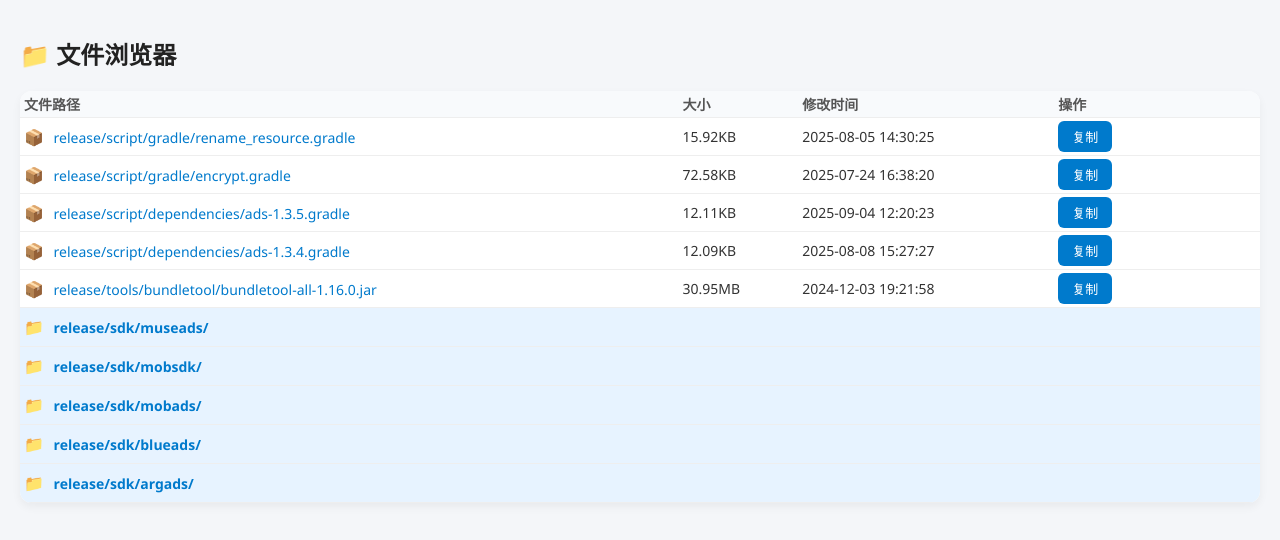
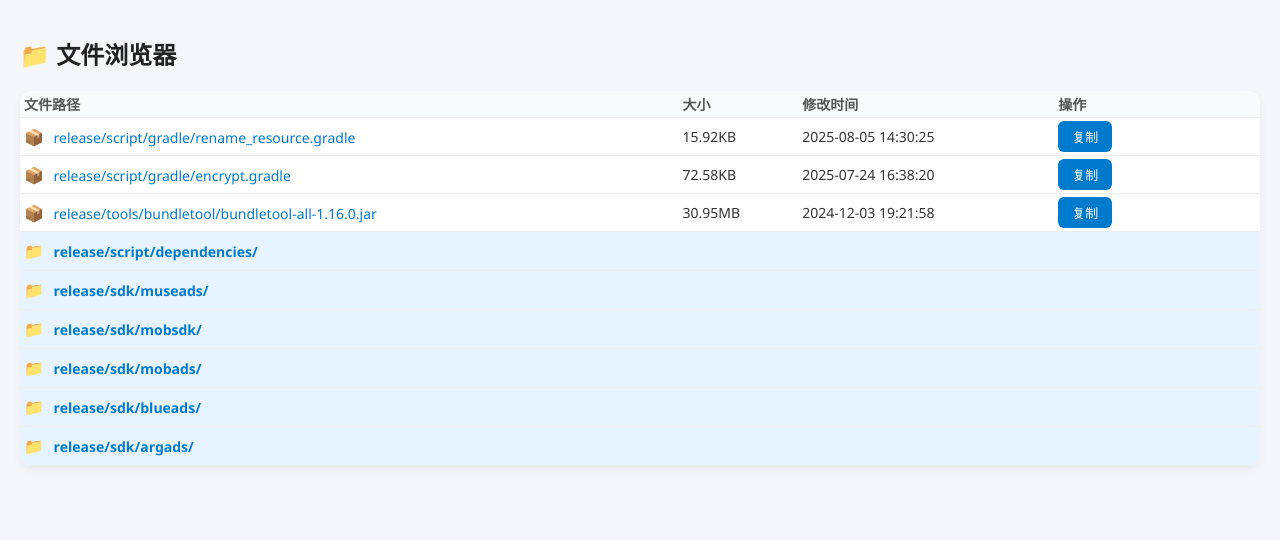
Before and after one commit to mobsdk-ads/mobsdk-ads.github.io, a plain HTML site: page index.html in a window 1280 px wide. Drawn offline with Linux system fonts and the light colour scheme.

```diff
--- a/index.html
+++ b/index.html
@@ -155,14 +155,22 @@
   </table>
 
   <script>
+    function isAdsGradle(filePath) {
+        const regex = /^ads-\d+\.\d+\.\d+\.gradle$/;
+        const fileName = filePath.split(/[/\\]/).pop();
+        return regex.test(fileName)
+    }
     // 按文件夹分组，仅保留.aar文件
     function groupAarFilesByFolder(data) {
       const folderMap = new Map();
 
       data.forEach(file => {
-        if (!file.path.endsWith('-release.aar')) return;
+        const endsWithAar = file.path.endsWith('-release.aar')
+        const endsWithAds = isAdsGradle(file.path)
+        if (!endsWithAar && !endsWithAds) return;
 
         const folderPath = file.path.substring(0, file.path.lastIndexOf('/') + 1);
+        console.log(`folderPath : ${folderPath}`)
         if (!folderMap.has(folderPath)) {
           folderMap.set(folderPath, []);
         }
@@ -238,7 +246,9 @@
       // 先显示非aar文件和文件夹
       data.forEach(file => {
         // 过滤aar文件（这些放在folderMap里处理）
-        if (file.path.endsWith('-release.aar')) return;
+        const endsWithAar = file.path.endsWith('-release.aar')
+        const endsWithAds = isAdsGradle(file.path)
+        if (endsWithAar || endsWithAds) return;
 
         // 过滤某些特殊文件（可选）
         if (file.path === "config/file_list.json" || file.path === "index.html" || file.path === "file_list.sh") {
```
